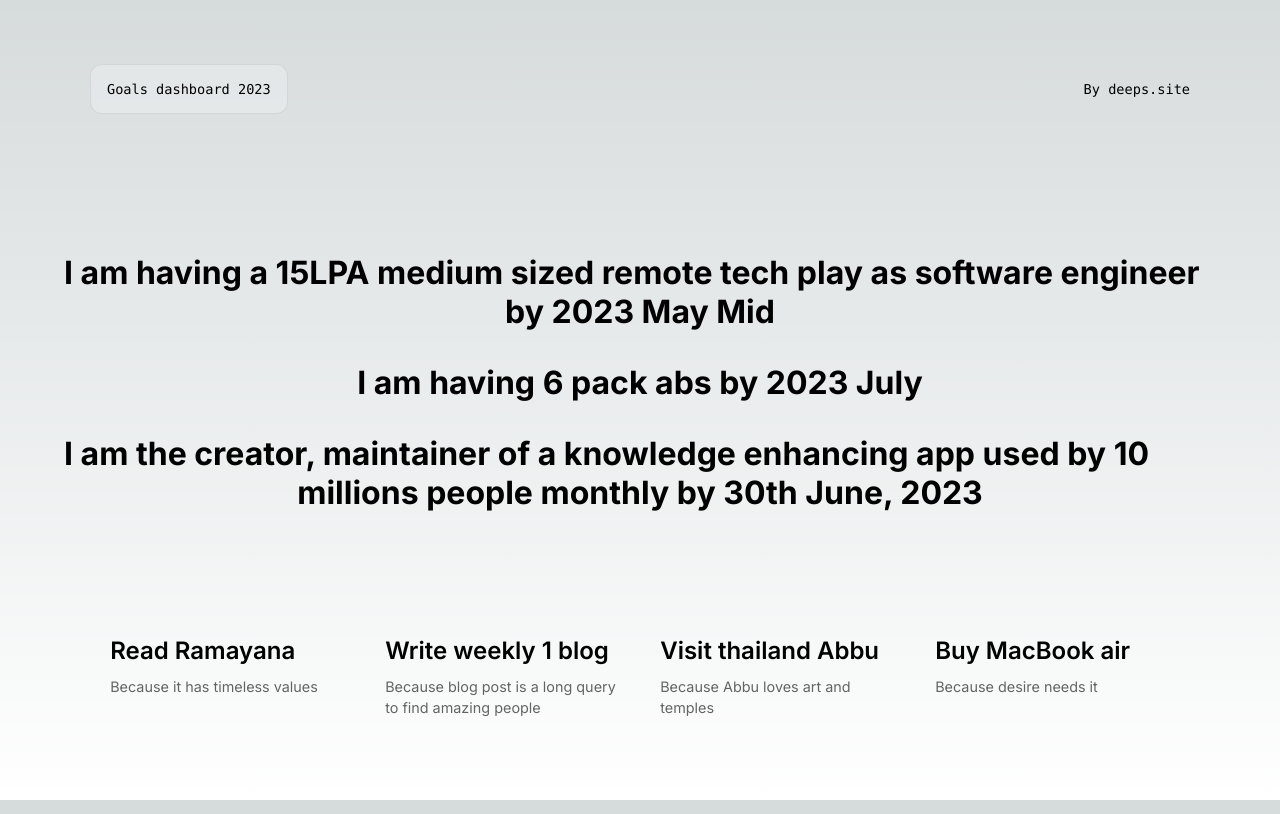
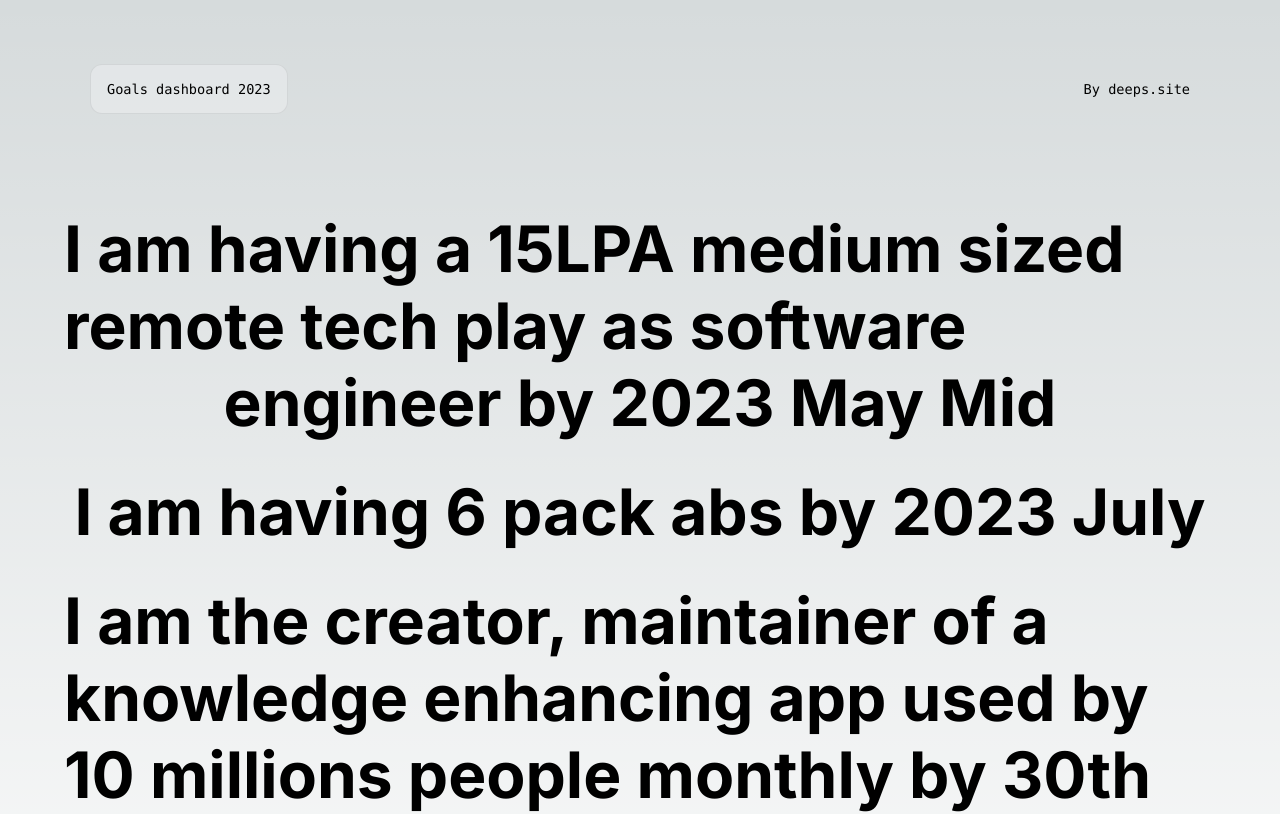
Before and after one commit to soulbliss/ams, a Next.js app: page / in a window 1280 px wide. Shown: the top 814 px of the page. Built offline with nearby package versions, Linux system fonts and the light colour scheme.

Commit message:
increase font size

```diff
--- a/app/page.module.css
+++ b/app/page.module.css
@@ -82,7 +82,7 @@
 }
 
 .title{
-  font-size: 32px;
+  font-size: 64px;
   font-weight: 700;
   padding-top: 32px;
   text-align-last: center;
```
